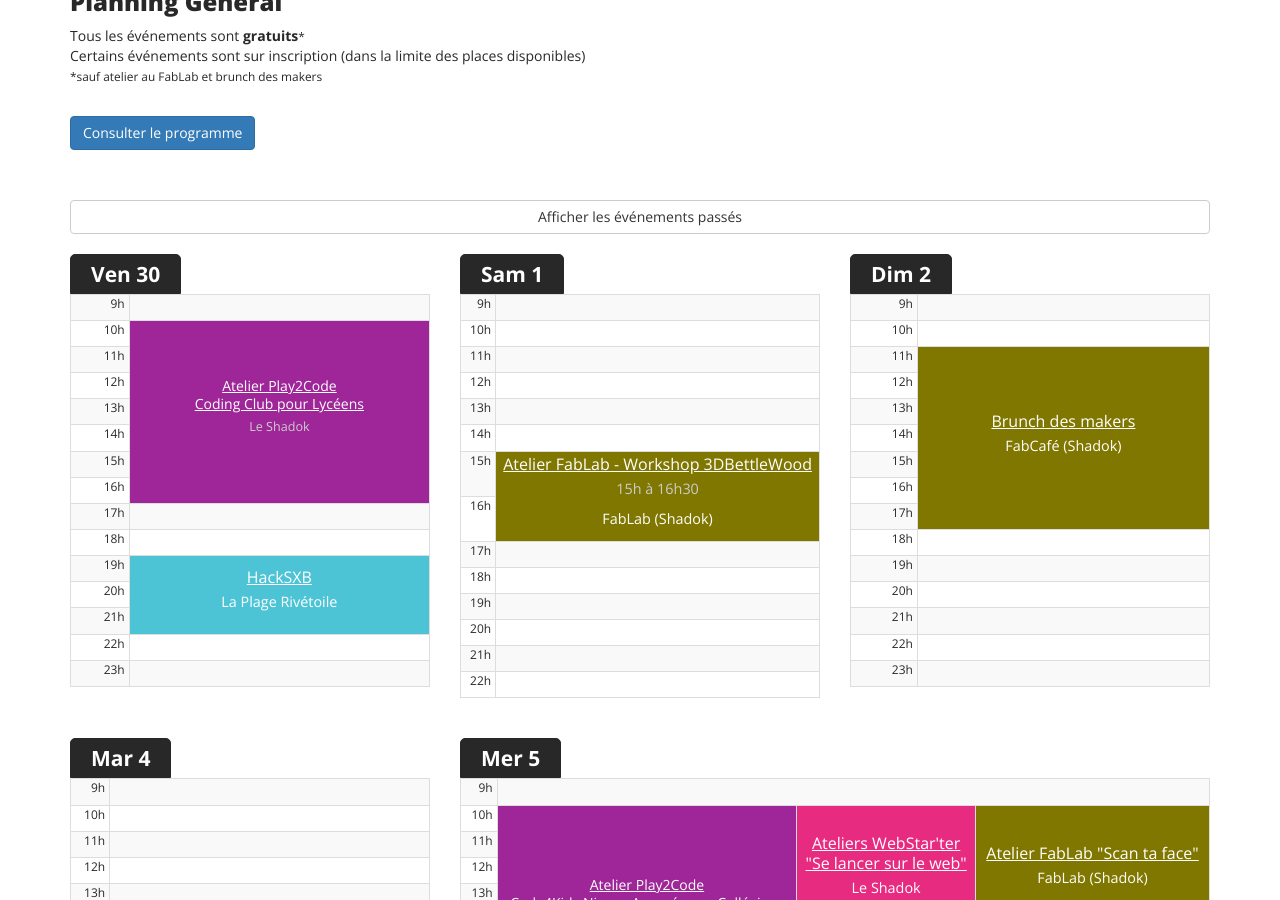
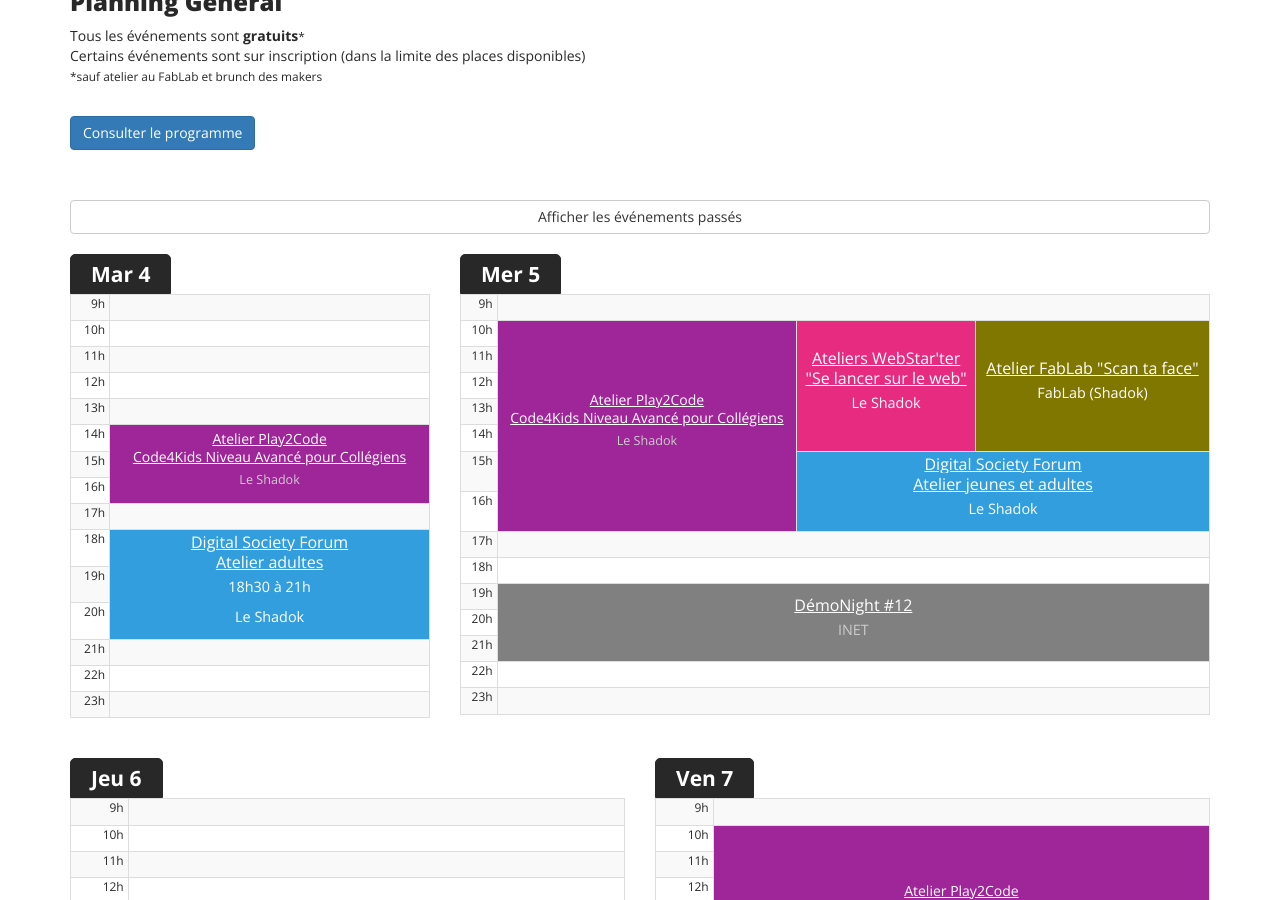
Before and after one commit to AlsaceDigitale/www.edgefest.fr-2019-temporary, a Jekyll site: the page built from index.html, in a window 1280 px wide and 900 px high, scrolled down 785 px. Built offline with Jekyll 4.4.1, drawn with Linux system fonts in a browser that asks for light colours; nearby versions of some CDN libraries; some web fonts are replaced.

Commit message:
update planning

```diff
--- a/_includes/planninggeneral.html
+++ b/_includes/planninggeneral.html
@@ -28,7 +28,7 @@
     {% include day3.html %}
   </div>
 </div>
-<div class="row">
+<div class="row planning-hidden">
   <div class="col-md-4">
     <h3>Ven 30</h3>
     {% include day4.html %}
```
